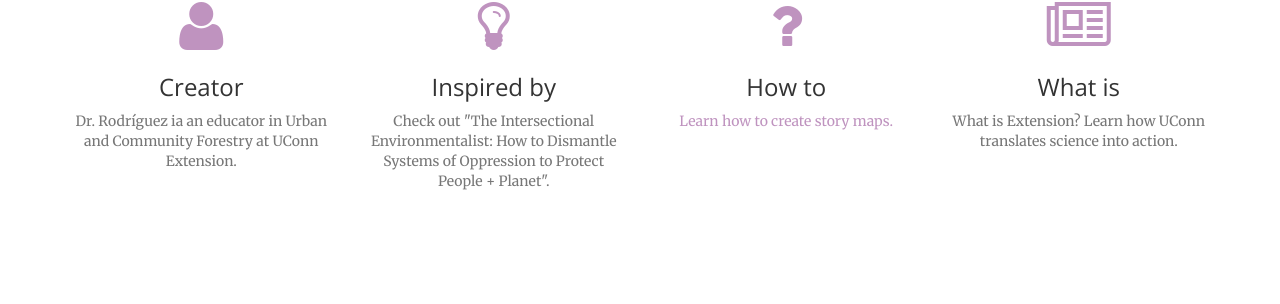
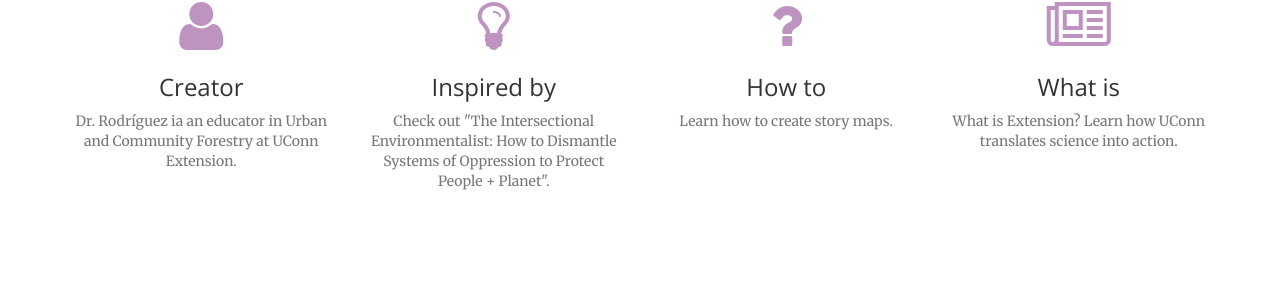
Before and after one commit to peopleandplanet/peopleandplanet.github.io, a Jekyll site: the page built from index.html, in a window 1280 px wide and 900 px high, scrolled down 2816 px. Shown: the part 256-560 px from the top of the window. Built offline with Jekyll 4.4.1, drawn with Linux system fonts in a browser that asks for light colours.

Commit message:
Update services.html

```diff
--- a/_includes/services.html
+++ b/_includes/services.html
@@ -27,7 +27,7 @@
                 <div class="service-box">
                     <i class="fa fa-4x fa-question wow bounceIn text-primary" data-wow-delay=".1s"></i>
                     <h3>How to</h3>
-                    <a href="">Learn how to create story maps.</a>
+                    <a href="" class="text-muted" target="_blank">Learn how to create story maps.</a>
                 </div>
             </div>
             <div class="col-lg-3 col-md-6 text-center">
```
